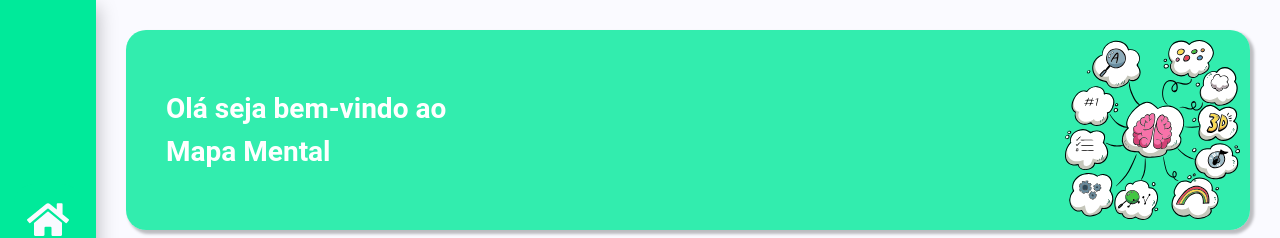
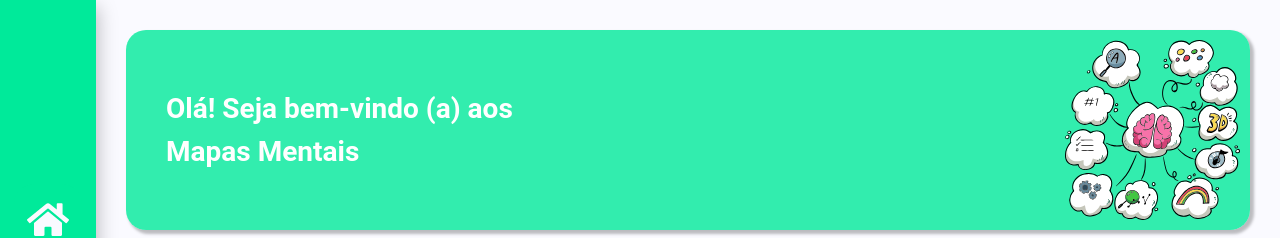
Before and after one commit to william-james-pj/viali, a React (Create React App) app: page /mentalmap in a window 1280 px wide. Shown: the top 238 px of the page. Built offline with nearby package versions, Linux system fonts and the light colour scheme; no server answers; the database is empty.

Commit message:
updating sentences in header

```diff
--- a/src/components/MyHeader/styles.js
+++ b/src/components/MyHeader/styles.js
@@ -18,6 +18,7 @@ export const Container = styled.div`
   grid-template-areas: 'TextContainer ImgContainer';
 
   ${respondToDown.md`
+    width: 100%;
     height: 300px;
     grid-template-columns: 1fr;
     grid-template-rows: 1.5fr 0.5fr;
@@ -41,7 +42,7 @@ export const TextContainer = styled.div`
   ${respondToDown.md`
     padding: 0px;
     padding-block: 20px;
-    font-size: ${fonts.md};
+    font-size: 22px;
     text-align: center;
   `}
 `;
--- a/src/views/Game/index.js
+++ b/src/views/Game/index.js
@@ -86,7 +86,7 @@ function Game() {
   return (
     <Container>
       <MyHeader
-        title={'Olá seja bem-vindo ao'}
+        title={'Olá! Seja bem-vindo (a) aos'}
         text={'Jogos'}
         imgPath={ImgPath}
       />
--- a/src/views/Home/index.js
+++ b/src/views/Home/index.js
@@ -76,7 +76,7 @@ function Home() {
   return (
     <Container>
       <MyHeader
-        title={'Olá seja bem-vindo ao'}
+        title={'Olá! Seja bem-vindo (a) ao'}
         text={'ViALi'}
         imgPath={ImgPath}
       />
--- a/src/views/MentalMap/index.js
+++ b/src/views/MentalMap/index.js
@@ -86,8 +86,8 @@ function MentalMap() {
   return (
     <Container>
       <MyHeader
-        title={'Olá seja bem-vindo ao'}
-        text={'Mapa Mental'}
+        title={'Olá! Seja bem-vindo (a) aos'}
+        text={'Mapas Mentais'}
         imgPath={ImgPath}
       />
       <Text>Em alta</Text>
--- a/src/views/Podcast/index.js
+++ b/src/views/Podcast/index.js
@@ -89,8 +89,8 @@ function Podcast() {
   return (
     <Container>
       <MyHeader
-        title={'Olá seja bem-vindo ao'}
-        text={'Podcast'}
+        title={'Olá! Seja bem-vindo (a) aos'}
+        text={'Podcasts'}
         imgPath={ImgPath}
       />
       <Text>Originais ViALi</Text>
```
